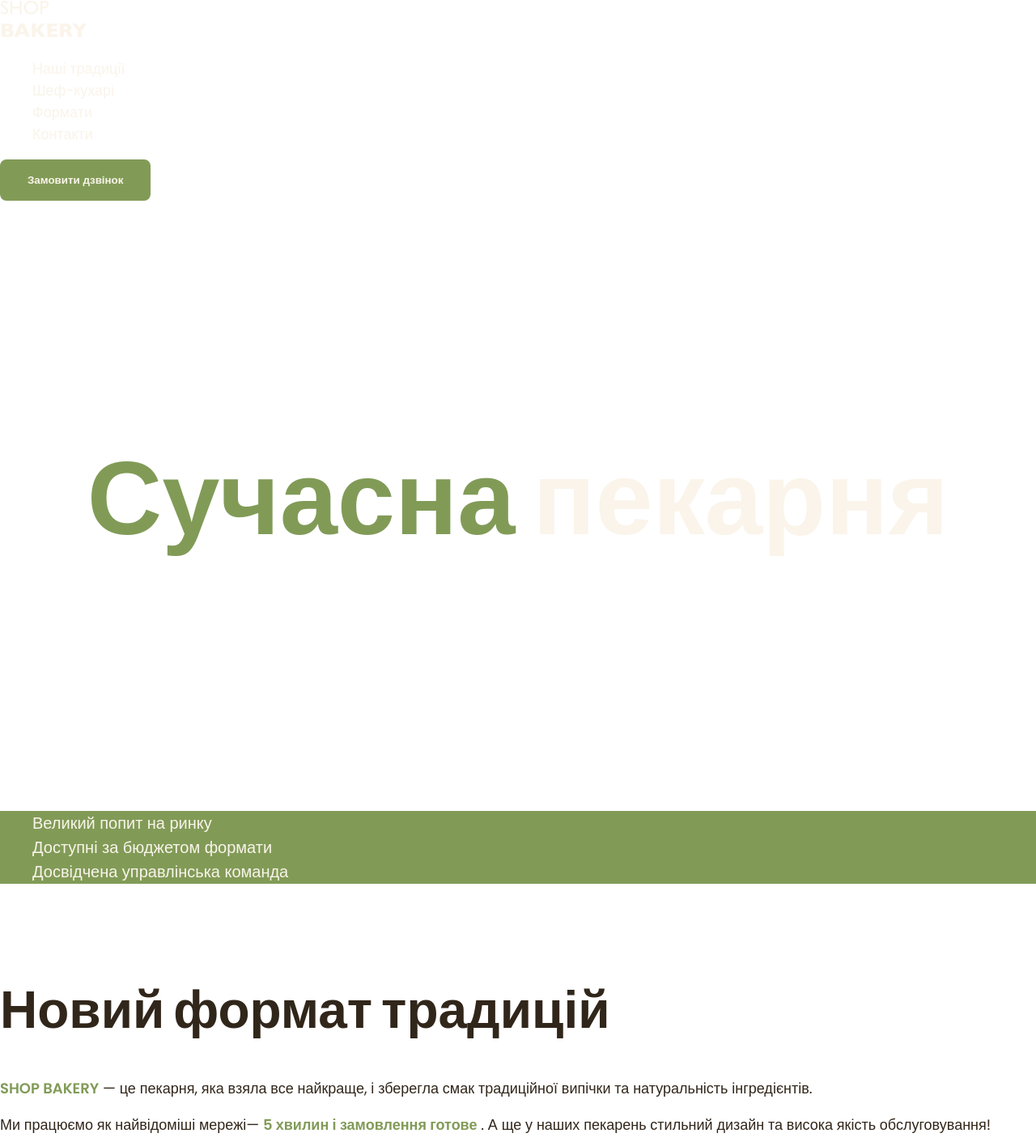
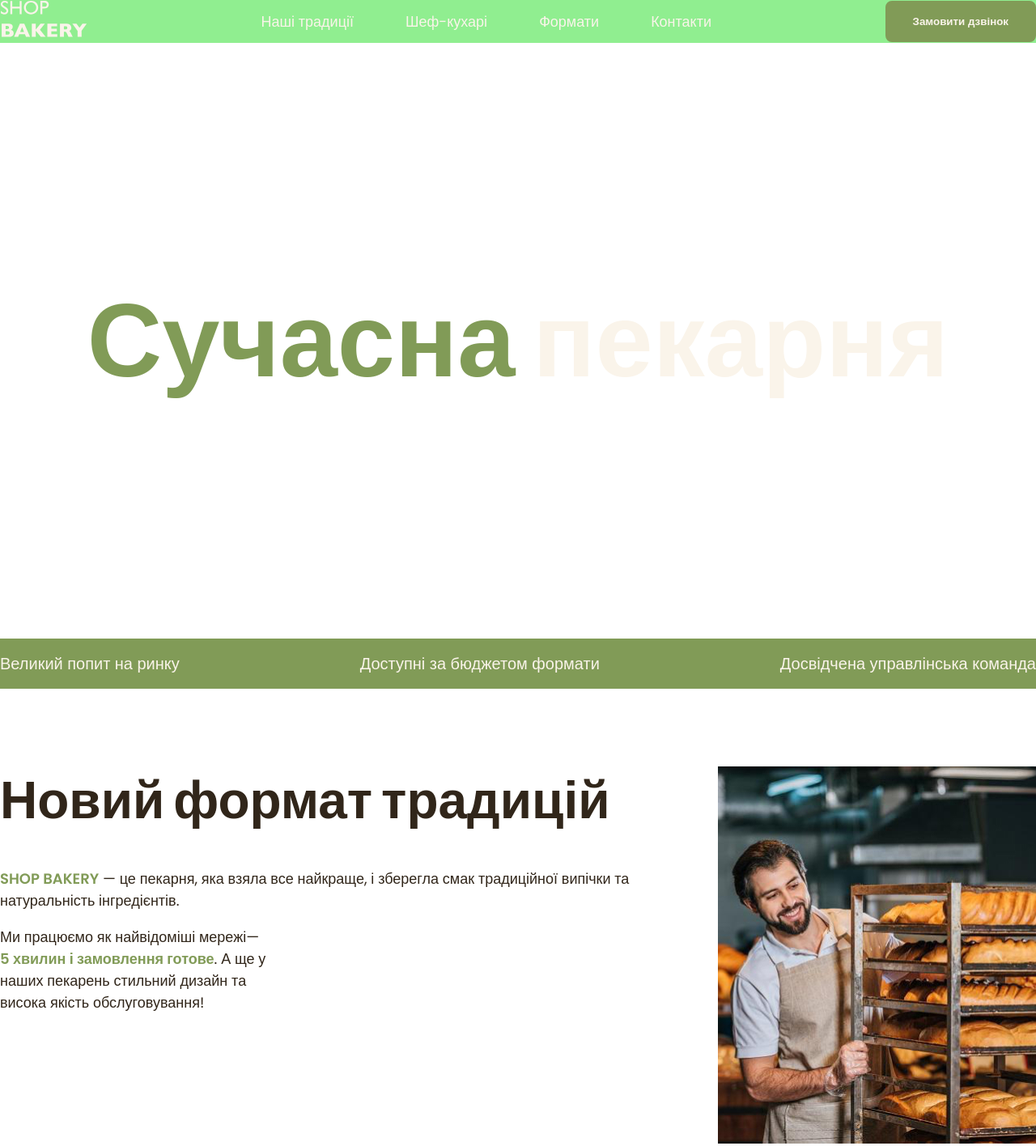
Before and after one commit to Lenchik-hsv/genius, a plain HTML site: page index.html in a window 1280 px wide. Shown: the top 1416 px of the page at 81% size. Drawn offline with Linux system fonts and the light colour scheme.

Commit message:
Added the style

```diff
--- a/css/styles.css
+++ b/css/styles.css
@@ -65,6 +65,8 @@ address {
 }
 
 ul {
+    margin: 0;
+    padding: 0;
     list-style-type: none;
 }
 
@@ -112,7 +114,30 @@ ul {
 
 .link:hover {
     color: var(--color-brand-light);
-    font-weight: 600;
+}
+
+/* Header */
+.header {
+    background-color: lightgreen;
+}
+.header-container {
+    display: flex;
+    align-items: center;
+    gap: 40px;
+}
+
+.header-nav {
+    display: flex;
+    align-items: center;
+    flex-grow: 1;
+    gap: 40px;
+}
+
+.header-menu {
+    display: flex;
+    gap: 64px;
+    flex-grow: 1;
+    justify-content: center;
 }
 
 /* Hero section */
@@ -132,12 +157,19 @@ ul {
 }
 
 /* Advantages section */
+.advantages-section {
+    padding: 16px 0;
+    background-color: var(--color-brand-light);
+}
 .advantages-list {
-    color: var(--color-primary-light);
+    display: flex;
+    justify-content: space-between;
+    gap: 40px;
     background-color: var(--color-brand-light);
 }
 
 .advantages-item {
+    color: var(--color-primary-light);
     font-size: 20px;
     font-weight: 300;
 }
@@ -172,6 +204,16 @@ ul {
     text-transform: uppercase;
 }
 
+.traditions-text.limited {
+    max-width: 335px;
+}
+
+.traditions-container {
+    display: flex;
+    gap: 100px;
+    justify-content: space-between;
+}
+
 /* Chef section */
 .chef-title {
     font-size: 48px;
@@ -198,6 +240,22 @@ ul {
     font-weight: 300;
 }
 
+.formats-card {
+    padding: 24px;
+    border: 1px solid lightgray;
+    border-radius: 16px;
+}
+
+.formats-list {
+    display: flex;
+    gap: 20px;
+    flex-wrap: wrap;
+}
+
+.formats-item {
+    flex-basis: calc((100% - 40px) / 3);
+}
+
 /* Contacts section */
 
 .contacts-title {
--- a/index.html
+++ b/index.html
@@ -9,13 +9,14 @@
 
 </head>
 <body>
-    <header>
+    <header class="header">
         <div class="container">
-            <nav>
+            <div class="header-container">
+                <nav class="header-nav">
                     <a href="/">
                         <img src="./images/logo.svg" alt="Логотип сучасної пекарні">
                     </a>
-                <ul>
+                    <ul class="header-menu">
                         <li><a class="link" href="#traditions-section">Наші традиції</a></li>
                         <li><a class="link" href="#chefs-section">Шеф-кухарі</a></li>
                         <li><a class="link" href="#formats-section">Формати</a></li>
@@ -24,12 +25,13 @@
                 </nav>
                 <button class="button" type="button">Замовити дзвінок</button>
             </div>
+        </div>
     </header>
     <main>
         <section class="hero-section">
             <h1 class="hero-title"><span class="accent">Сучасна</span> пекарня</h1>
         </section>
-        <section>
+        <section class="advantages-section">
             <div class="container">
                 <h2 class="visually-hidden">Наші переваги</h2>
                 <ul class="advantages-list">
@@ -41,19 +43,21 @@
         </section>
         <section class="traditions-section section" id="traditions-section">
             <div class="container">
+               <div class="traditions-container">
+                <div class="traditions-content">
                     <h2 class="traditions-title section-title">Новий формат традицій</h2>
                     <p class="traditions-text">
                         <span class="brand uppercase">shop bakery</span> — це пекарня, яка взяла все найкраще,
                         і зберегла смак традиційної випічки та натуральність інгредієнтів.
                     </p>
-                <p class="traditions-text">
-                    Ми працюємо як найвідоміші мережі— <span class="brand">5 хвилин і замовлення готове</span> .
+                    <p class="traditions-text limited">
+                        Ми працюємо як найвідоміші мережі—
+                        <span class="brand">5 хвилин і замовлення готове</span>.
                         А ще у наших пекарень стильний дизайн та висока якість обслуговування!
                     </p>
-                <img
-                src="./images/baker-man.jpg"
-                alt="Пекар дивиться на батони з посмішкою"
-                />
+                </div>
+                <img src="./images/baker-man.jpg" alt="Пекар дивиться на батони з посмішкою" />
+               </div>
             </div>
         </section>
         <section class="section" id="chefs-section">
@@ -83,9 +87,9 @@
         <section class="section" id="formats-section">
             <div class="container">
                 <h2 class="formats-title section-title">Формати</h2>
-                <ul>
-                    <li>
-                        <article>
+                <ul class="formats-list">
+                    <li class="formats-item">
+                        <article class="formats-card">
                             <h3 class="format-title" lang="en">Walrus</h3>
                             <div class="format-text">
                                 <p>
@@ -103,9 +107,9 @@
                             </div>
                         </article>
                     </li>
-                    <li>
-                        <article>
-                            <h3 class="format-title" lang="en">Walrus</h3>
+                    <li class="formats-item">
+                        <article class="formats-card">
+                            <h3 class="format-title" lang="en">Horseshoe</h3>
                             <div class="format-text">
                                 <p>
                                     Площа: до 25 м2
@@ -122,8 +126,8 @@
                             </div>
                         </article>
                     </li>
-                    <li>
-                        <article>
+                    <li class="formats-item">
+                        <article class="formats-card">
                             <h3 class="format-title" lang="en">Handlebar</h3>
                             <div class="format-text">
                                 <p>
```
Lines whose indentation alone changed are shown as unchanged.
